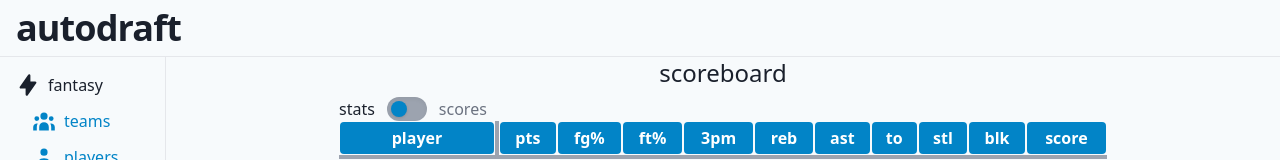
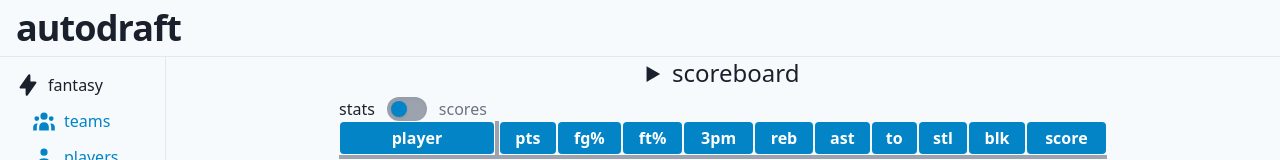
Before and after one commit to b4conjuice/autodraft, a Next.js app: page /fantasy/scoreboard in a window 1280 px wide. Shown: the top 160 px of the page. Built offline with nearby package versions, Linux system fonts and the light colour scheme.

Commit message:
add textbox to update local scoreboard

```diff
--- a/package.json
+++ b/package.json
@@ -13,6 +13,7 @@
     "@algolia/autocomplete-theme-classic": "^1.4.1",
     "@headlessui/react": "^1.7.3",
     "@heroicons/react": "^1.0.1",
+    "classnames": "^2.5.1",
     "date-fns": "^2.15.0",
     "firebase-admin": "^9.1.1",
     "fuse.js": "^6.4.6",
--- a/src/components/scoreboard.js
+++ b/src/components/scoreboard.js
@@ -1,4 +1,5 @@
 import { useState } from 'react'
+import classNames from 'classnames'
 
 import getMin from '@/lib/getMin'
 
@@ -126,7 +127,11 @@ const Scoreboard = ({ stats: initialStats, compare, setCompare, matchup }) => {
                   >
                     {setCompare && compare ? (
                       <button
-                        className='w-full rounded bg-skin-button-accent px-2 py-1 text-skin-inverted hover:bg-skin-button-accent-hover disabled:pointer-events-none disabled:opacity-25'
+                        className={classNames(
+                          'w-full rounded bg-skin-button-accent px-2 py-1 text-skin-inverted hover:bg-skin-button-accent-hover disabled:pointer-events-none disabled:opacity-25',
+                          compare.includes(player.last_name) &&
+                            'bg-skin-button-muted'
+                        )}
                         type='button'
                         onClick={() => {
                           if (compare.includes(player.last_name)) {
--- a/src/pages/fantasy/scoreboard.js
+++ b/src/pages/fantasy/scoreboard.js
@@ -17,11 +17,16 @@ const catStatMap = {
   TO: 'turnover',
 }
 
+const defaultScoreboard = {
+  categories: [],
+  matchups: [],
+}
+
 const ScoreboardPage = () => {
-  const [scoreboard] = useLocalStorage('scoreboard', {
-    categories: [],
-    matchups: [],
-  })
+  const [scoreboard, setScoreboard] = useLocalStorage(
+    'scoreboard',
+    defaultScoreboard
+  )
   const { categories, matchups } = scoreboard
   const [compare, setCompare] = useState([])
   const stats = matchups?.flat().map(team => ({
@@ -38,7 +43,15 @@ const ScoreboardPage = () => {
         <Main>
           <div className='mx-auto space-y-2 md:max-w-screen-md'>
             <div className='text-center'>
-              <h1 className='space-x-2 text-2xl'>scoreboard</h1>
+              <details>
+                <summary className='text-2xl'>scoreboard</summary>
+                <textarea
+                  value={JSON.stringify(scoreboard)}
+                  onChange={e => {
+                    setScoreboard(JSON.parse(e.target.value))
+                  }}
+                />
+              </details>
             </div>
             {!categories && (
               <div className='text-red-700'>
```
Also changed, not shown: 1 other file (tests, documents, lock files or other folders).
